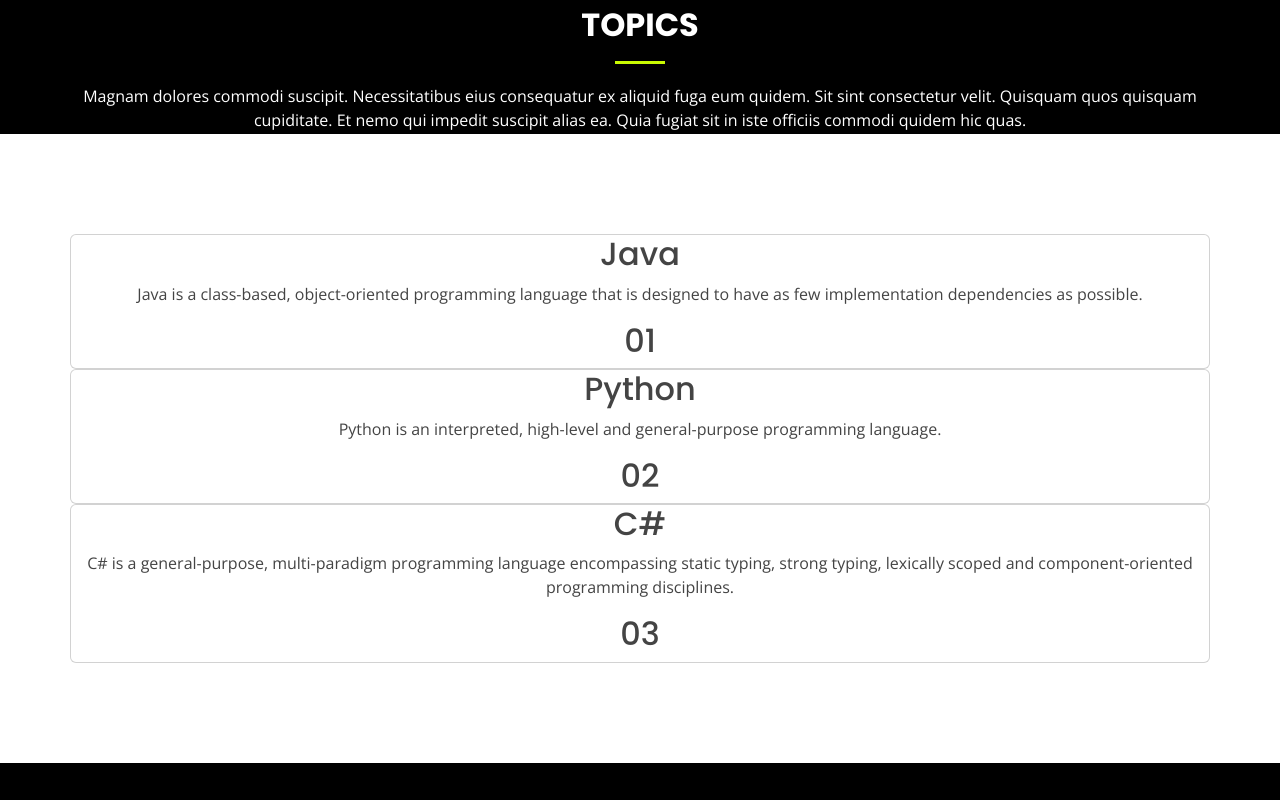
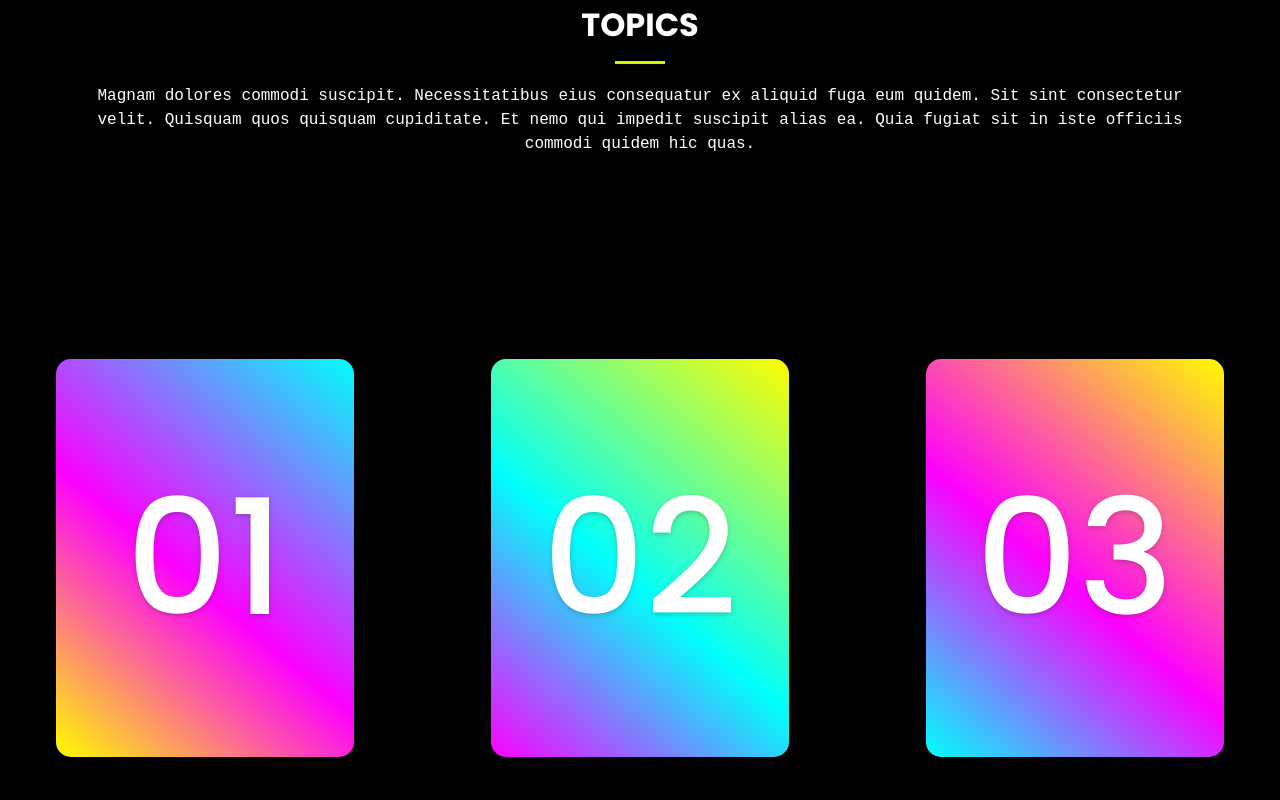
Before and after one commit to naeema-19/Cybosium, a plain HTML site: page index.html in a window 1280 px wide. Shown: the part 1680-2480 px from the top of the page. Drawn offline with nearby package versions, Linux system fonts and the light colour scheme; a web font is replaced by a local one.

Commit message:
topic style

```diff
--- a/assets/css/style.css
+++ b/assets/css/style.css
@@ -670,7 +670,102 @@ section {
   top: 12px;
 }
 
-/
+/*--------------------------------------------------------------
+# Topic
+--------------------------------------------------------------*/
+.topic{
+  background: #000;
+}
+.topic {
+  margin: 0;
+  padding: 0;
+  display: flex;
+  justify-content: center;
+  align-items: center;
+  font-family: "Righteous", cursive;
+  min-height: 100vh;
+  background-color: #000;
+}
+.topic .container {
+  max-width: 100vw;
+  display: grid;
+  grid-template-columns: repeat(auto-fit, minmax(300px, 1fr));
+  grid-gap: 35px;
+  margin: 0 auto;
+  padding: 40px 0;
+}
+.topic .container .card {
+  position: relative;
+  width: 300px;
+  height: 400px;
+  margin: 0 auto;
+  background: #000;
+  border-radius: 15px;
+  box-shadow: 0 15px 60px rgba(0, 0, 0, 0.5);
+}
+.topic .container .card .face {
+  position: absolute;
+  bottom: 0;
+  left: 0;
+  width: 100%;
+  height: 100%;
+  display: flex;
+  justify-content: center;
+  align-items: center;
+}
+.topic .container .card .face.face1 {
+  box-sizing: border-box;
+  padding: 20px;
+}
+.topic .container .card .face.face1 h2 {
+  margin: 0;
+  padding: 0;
+}
+.topic .container .card .face.face1 .java {
+  background-color: #fffc00;
+  -webkit-background-clip: text;
+  -webkit-text-fill-color: transparent;
+}
+.topic .container .card .face.face1 .python {
+  background-color: #00fffc;
+  -webkit-background-clip: text;
+  -webkit-text-fill-color: transparent;
+}
+.topic .container .card .face.face1 .cSharp {
+  background-color: #fc00ff;
+  -webkit-background-clip: text;
+  -webkit-text-fill-color: transparent;
+}
+.topic .container .card .face.face2 {
+  transition: 0.5s;
+}
+.topic .container .card .face.face2 h2 {
+  margin: 0;
+  padding: 0;
+  font-size: 10em;
+  color: #fff;
+  transition: 0.5s;
+  text-shadow: 0 2px 5px rgba(0, 0, 0, 0.2);
+  z-index: 10;
+}
+.topic .container .card:hover .face.face2 {
+  height: 60px;
+}
+.topic .container .card:hover .face.face2 h2 {
+  font-size: 2em;
+}
+.topic .container .card:nth-child(1) .face.face2 {
+  background-image: linear-gradient(40deg, #fffc00 0%, #fc00ff 45%, #00fffc 100%);
+  border-radius: 15px;
+}
+.topic .container .card:nth-child(2) .face.face2 {
+  background-image: linear-gradient(40deg, #fc00ff 0%, #00fffc 45%, #fffc00 100%);
+  border-radius: 15px;
+}
+.topic .container .card:nth-child(3) .face.face2 {
+  background-image: linear-gradient(40deg, #00fffc 0%, #fc00ff 45%, #fffc00 100%);
+  border-radius: 15px;
+}
 
 
 /*--------------------------------------------------------------
```
